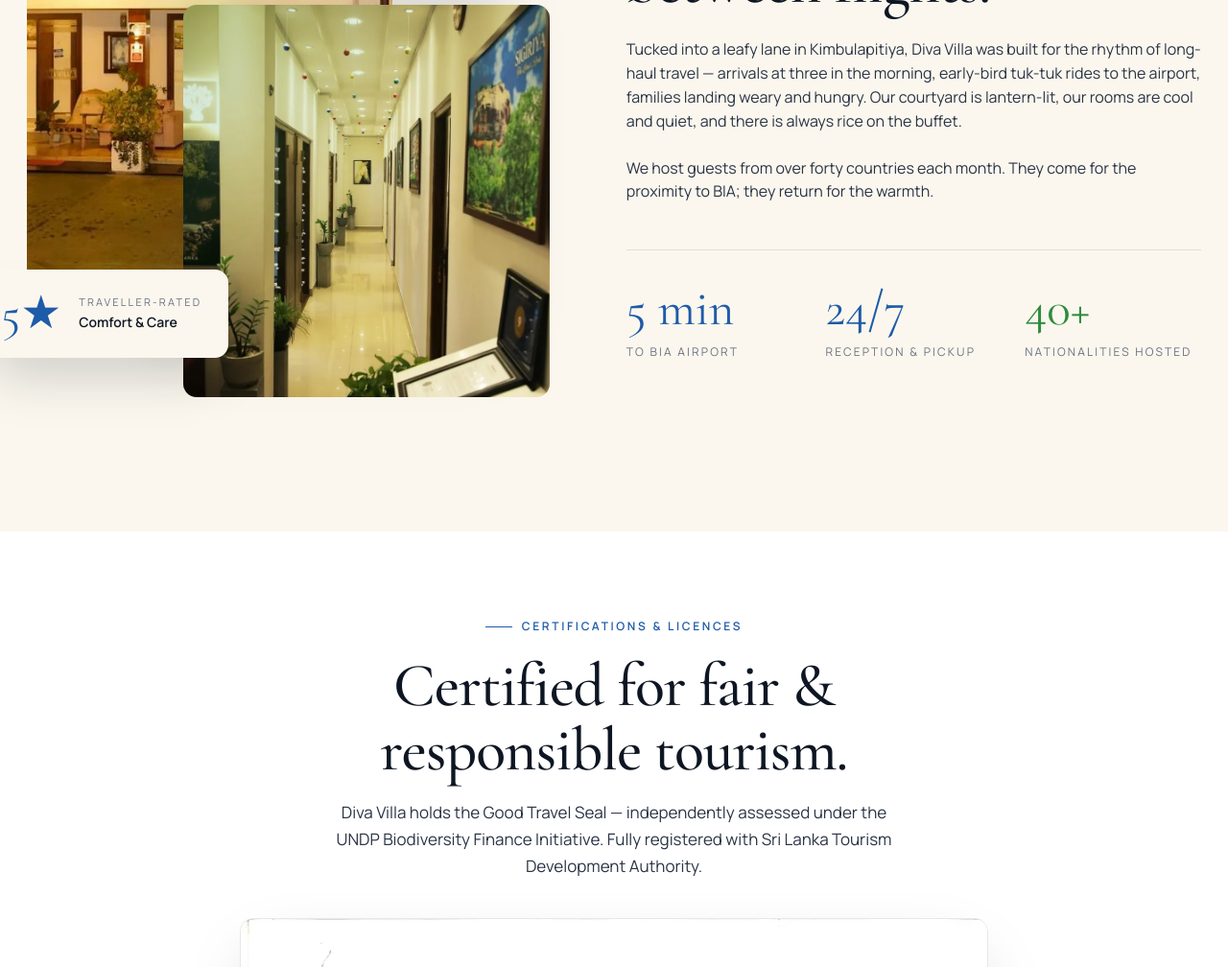
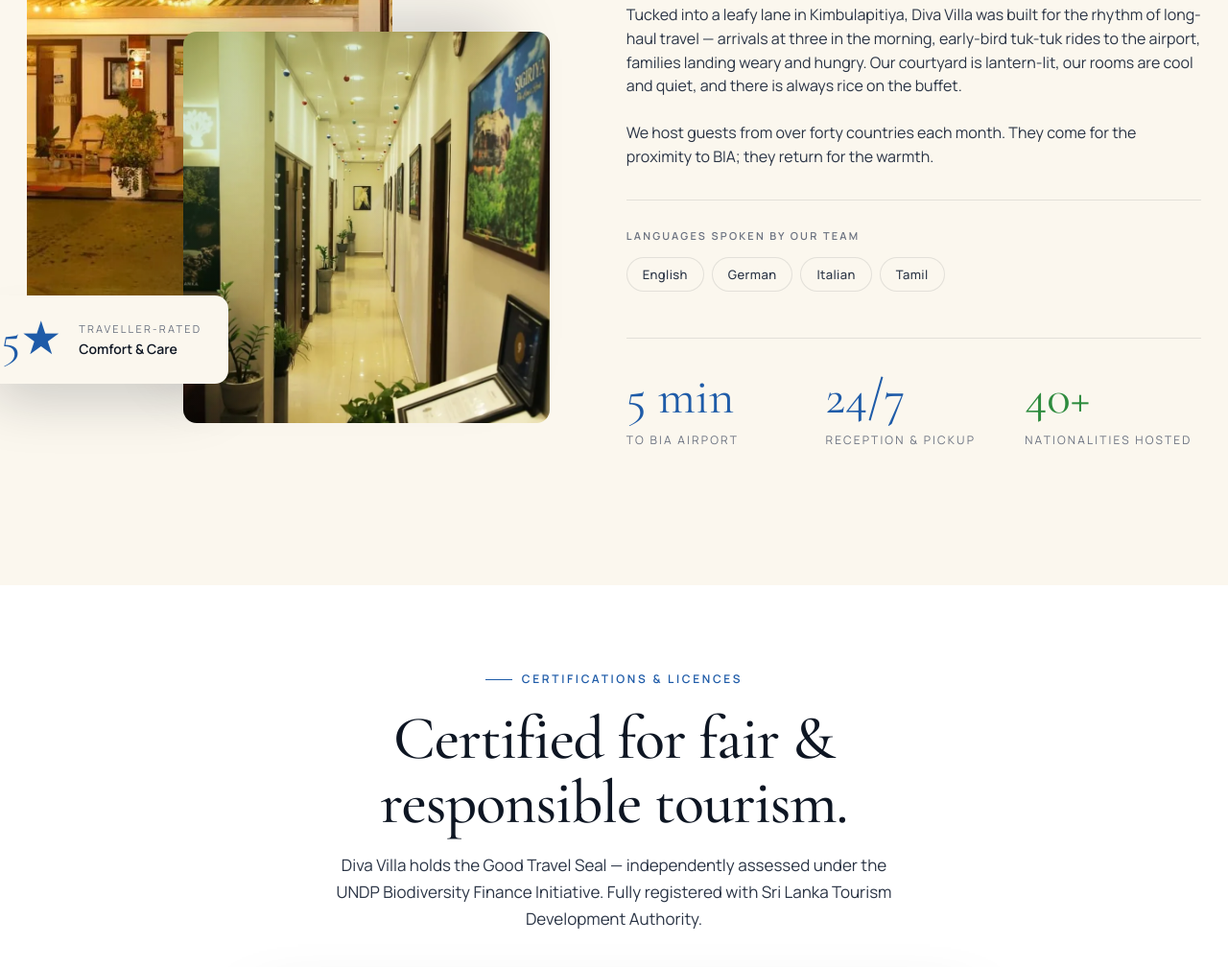
Before and after one commit to isuranga2002/diva-villa-airport-transit-hotel1, a plain HTML site: page index.html in a window 1280 px wide. Shown: the part 1353-2361 px from the top of the page at 96% size. Drawn offline with nearby package versions, Linux system fonts and the light colour scheme.

Commit message:
Add files via upload

```diff
--- a/index.html
+++ b/index.html
@@ -221,6 +221,17 @@
         <h2 class="h2" style="margin-top:18px">A quiet courtyard inn for travellers between flights.</h2>
         <p>Tucked into a leafy lane in Kimbulapitiya, Diva Villa was built for the rhythm of long-haul travel — arrivals at three in the morning, early-bird tuk-tuk rides to the airport, families landing weary and hungry. Our courtyard is lantern-lit, our rooms are cool and quiet, and there is always rice on the buffet.</p>
         <p>We host guests from over forty countries each month. They come for the proximity to BIA; they return for the warmth.</p>
+
+        <div class="about-langs reveal">
+          <div class="about-langs-label">Languages spoken by our team</div>
+          <div class="about-langs-tags">
+            <span>English</span>
+            <span>German</span>
+            <span>Italian</span>
+            <span>Tamil</span>
+          </div>
+        </div>
+
         <div class="about-stats">
           <div class="about-stat">
             <div class="num"><span data-count="5" data-suffix=" min">0</span></div>
--- a/styles.css
+++ b/styles.css
@@ -320,6 +320,44 @@
 .about-stat .num { font-family: var(--serif); font-size: clamp(40px, 4vw, 56px); color: var(--c-blue); line-height: 1; }
 .about-stat .num em { font-style: normal; color: var(--c-green); }
 .about-stat .lbl { font-size: 12px; letter-spacing: .18em; text-transform: uppercase; color: var(--c-muted); margin-top: 10px; }
+
+/* ---- Languages spoken ---- */
+.about-langs {
+  margin-top: 32px;
+  padding-top: 28px;
+  border-top: 1px solid var(--c-line);
+}
+.about-langs-label {
+  font-size: 11px;
+  letter-spacing: .2em;
+  text-transform: uppercase;
+  color: var(--c-muted);
+  font-weight: 600;
+  margin-bottom: 14px;
+}
+.about-langs-tags {
+  display: flex;
+  flex-wrap: wrap;
+  gap: 8px;
+}
+.about-langs-tags span {
+  display: inline-flex;
+  align-items: center;
+  padding: 7px 16px;
+  background: var(--c-cream);
+  border: 1px solid var(--c-line);
+  border-radius: 999px;
+  font-size: 13px;
+  font-weight: 500;
+  color: var(--c-ink-2);
+  letter-spacing: .03em;
+  transition: background .2s, border-color .2s, color .2s;
+}
+.about-langs-tags span:hover {
+  background: var(--c-blue);
+  border-color: var(--c-blue);
+  color: #fff;
+}
 
 /* ========== SERVICES ========== */
 .services { background: #fff; padding-top: clamp(40px, 4vw, 60px); }
```
